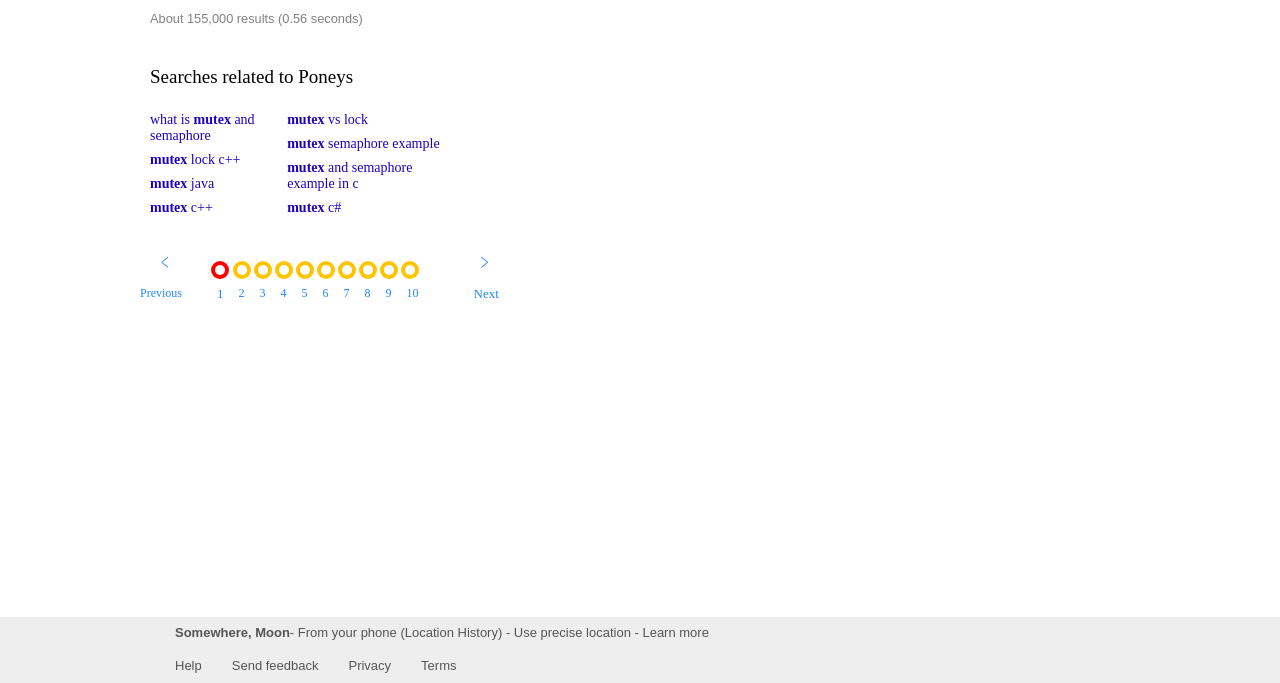
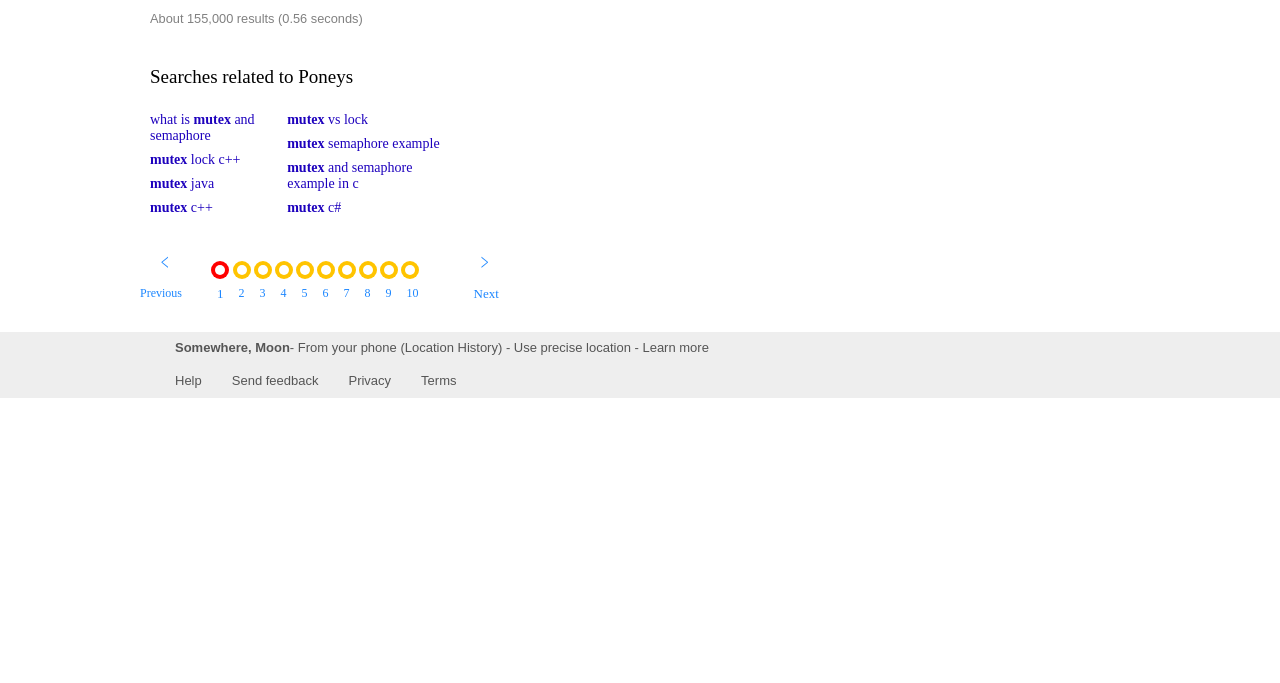
Before and after one commit to allanstocco/LAP1_GoogleClone_Assessment, a plain HTML site: page google_front/search.html in a window 1280 px wide. Shown: the part 117-800 px from the top of the page. Drawn offline with Linux system fonts and the light colour scheme; no server answers.

```diff
--- a/google_front/css/search.css
+++ b/google_front/css/search.css
@@ -1,5 +1,6 @@
 body {
     min-height: 100%;
+    height:100%;
     position: relative;
 }
 
@@ -389,7 +390,7 @@
 
 #footer {
     background-color: rgb(238, 238, 238);
-    position: fixed;
+    position:relative;
     left: 0px;
     bottom: 0px;
     width: 100%;
```
